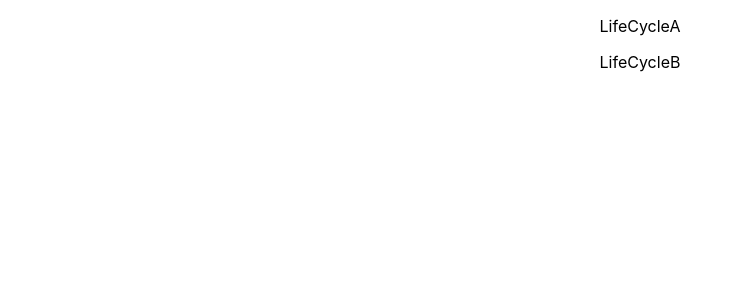
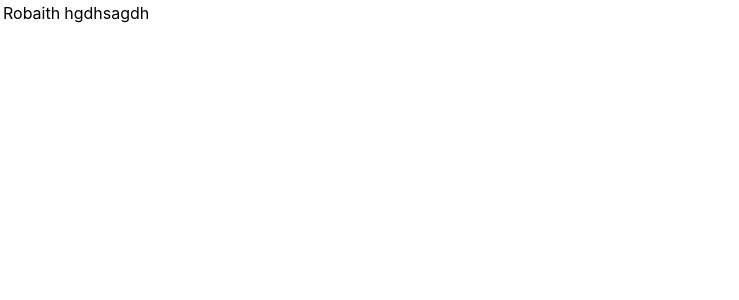
Before and after one commit to Robaith/react, a React (Create React App) app: page / in a window 1280 px wide. Shown: the top 300 px of the page, without its empty margins (0-739 px from the left). Built offline with nearby package versions, Linux system fonts and the light colour scheme.

Commit message:
React Fragments

```diff
--- a/src/App.js
+++ b/src/App.js
@@ -13,11 +13,14 @@
 import Stylesheet from './components/Stylesheet';
 import Form from './components/Form';
 import LifeCycleA from './components/LifeCycleA';
+import FragmentDemo from './components/FragmentDemo';
+import Table from './components/Table';
 
 function App() {
   return (
     <div className="App">
-      <LifeCycleA />
+      <Table />
+      {/* <FragmentDemo /> */}
     </div>
   );
 }
--- /dev/null
+++ b/src/components/Columns.js
@@ -0,0 +1,12 @@
+import React from 'react'
+
+function Columns() {
+    return (
+        <React.Fragment>
+            <td>Robaith</td>
+            <td>hgdhsagdh</td>
+        </React.Fragment>
+    )
+}
+
+export default Columns
--- /dev/null
+++ b/src/components/FragmentDemo.js
@@ -0,0 +1,12 @@
+import React from 'react'
+
+function FragmentDemo() {
+    return (
+        <React.Fragment>
+            <h1>Fragment Demo</h1>
+            <p>This is fragment demo paragraph</p>
+        </React.Fragment>
+    )
+}
+
+export default FragmentDemo
--- /dev/null
+++ b/src/components/Table.js
@@ -0,0 +1,16 @@
+import React from 'react'
+import Columns from './Columns'
+
+function Table() {
+    return (
+        <table>
+            <tbody>
+                <tr>
+                    <Columns />
+                </tr>
+            </tbody>
+        </table>
+    )
+}
+
+export default Table
```
Also changed, not shown: 1 other file (tests, documents, lock files or other folders).
